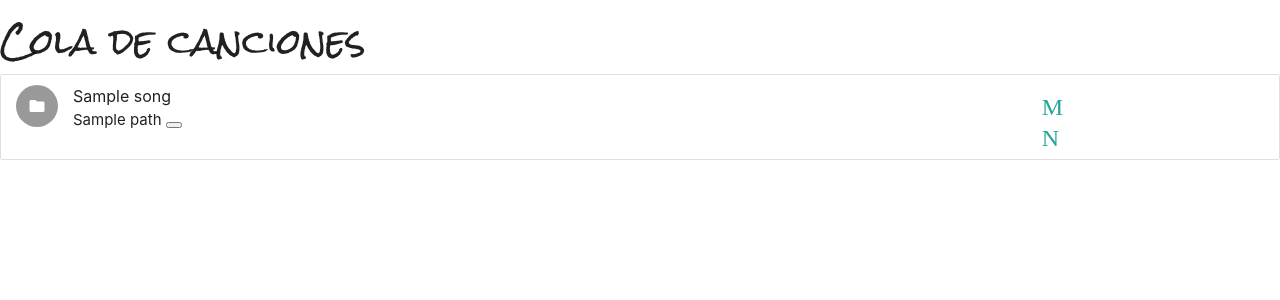
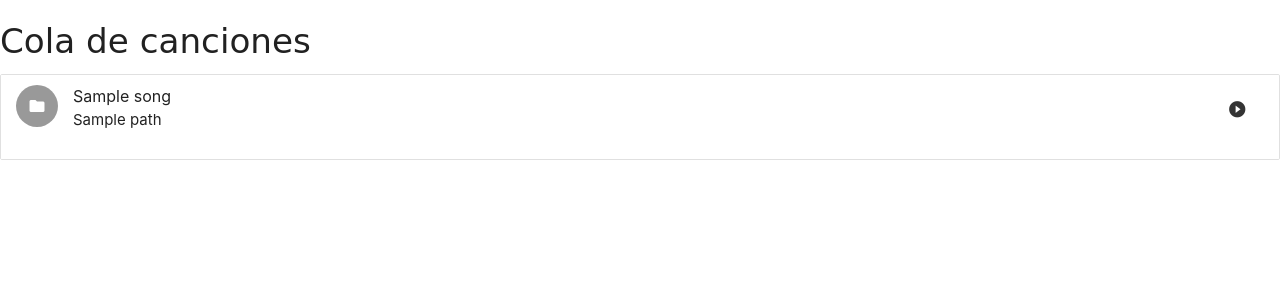
Before and after one commit to UlisesTorrella/rockolapi, a Django app: template rockola/templates/index.html in a window 1280 px wide. Shown: the top 300 px of the page. Run offline with Django 3.2, Linux system fonts and the light colour scheme; the template is opened without the code that fills it: most values are stand-ins (such as "Sample title", 1, 10 or a date in 2020).

Commit message:
Cola de Canciones

```diff
--- a/rockola/templates/base.html
+++ b/rockola/templates/base.html
@@ -5,7 +5,6 @@
         <meta charset='utf-8'>
         <link type="text/css" rel="stylesheet" href="{% static 'css/materialize.css' %}"  media="screen,projection"/>
         <link href="https://fonts.googleapis.com/icon?family=Material+Icons" rel="stylesheet">
-        <link href="https://fonts.googleapis.com/css?family=Rock+Salt" rel="stylesheet">
         {% block titulo %}
         {% endblock %}
     </head>
--- a/rockola/templates/index.html
+++ b/rockola/templates/index.html
@@ -9,9 +9,10 @@
             <i id="song-available-element-image" class="material-icons circle">folder</i>
             <span id="song-available-element-title" class="title">{{song.name}}</span>
             <p id="song-available-element-text">{{song.path}}
-                <button onclick="select_song('{{song.path}}')"></button>
             </p>
-            <a id="song-available-element-upvote" href="#!" class="secondary-content"><i class="material-icons">Me gusta</i><br><i class="material-icons">No de nuevo</i><br><i class="material-icons">SCORE</i></a>
+            <a id="song-available-element-upvote" onclick="select_song('{{song.path}}')" class="btn-flat secondary-content">
+                <i class="material-icons">play_circle_filled</i>
+            </a>
         </li>
     {% endfor %}
     </ul>
```
